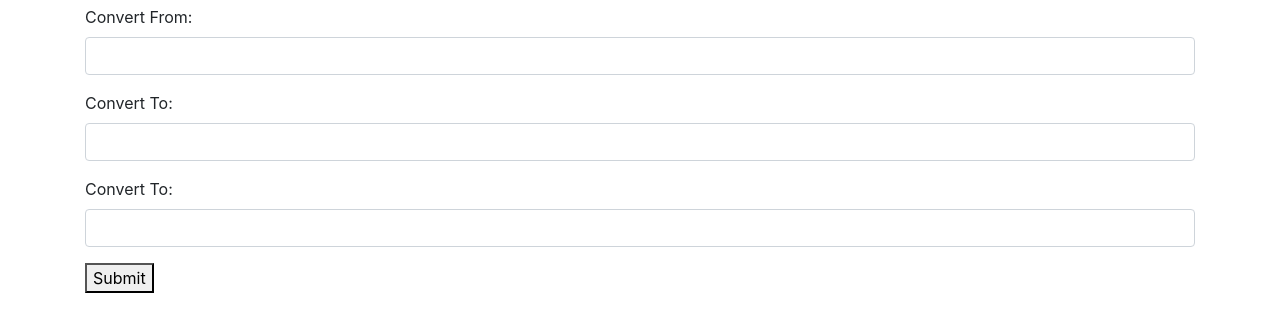
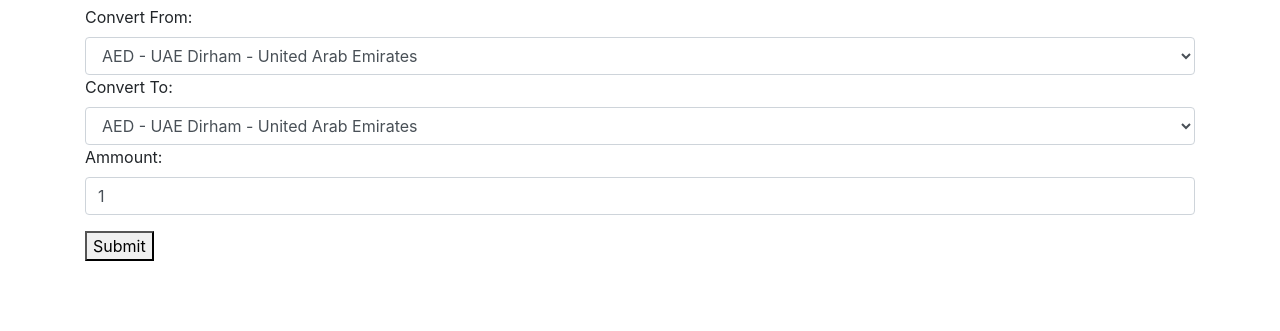
Before and after one commit to CodingMoore/currency_exchanger, a website built with webpack: page src/index.html in a window 1280 px wide. Shown: the part 51-382 px from the top of the page. Built offline with nearby package versions, Linux system fonts and the light colour scheme.

Commit message:
add automatic select menu option population

```diff
--- a/src/exchange-service.js
+++ b/src/exchange-service.js
@@ -1,17 +1,13 @@
 export class ExchangeApi {
   static async apiCall(baseCur) {
     try {
-      // console.log(`${baseCur}`);
       const response = await fetch(`https://v6.exchangerate-api.com/v6/${process.env.API_KEY}/latest/${baseCur}`);
       console.log("There has been an API call!");
       if(!response.ok) {
-        // console.log("An Error has been thrown!");
         throw Error(response.statusText);
       }
-      // console.log(response);
       return response.json();
     } catch(error) {
-      // console.log("There has been an error!");
       return error;
     }
   }
--- a/src/index.html
+++ b/src/index.html
@@ -6,18 +6,18 @@
 <body>
   <div class="container">
     <H1>Currency Exchange Rate Calculator</H1>
-    <form id="input form">
-      <div class="form-group">
+    <form id="inputForm">
+      <div id="dropDown">
         <label for="baseCur">Convert From: </label>
-        <input id="baseCur" class="form-control" type="text">
+        <select class="form-control" id="baseCur" required>
+        </select>
+        <label for="baseCur">Convert To: </label>
+        <select class="form-control" id="newCur" required>
+        </select>
       </div>
       <div class="form-group">
-        <label for="newCur">Convert To: </label>
-        <input id="newCur" class="form-control" type="text">
-      </div>
-      <div class="form-group">
-        <label for="inputVal">Convert To: </label>
-        <input id="inputVal" class="form-control" type="text">
+        <label for="inputVal">Ammount: </label>
+        <input id="inputVal" class="form-control" type="number" min="1" max="1000000000000000" value="1" required>
       </div>
       <button type="submit" id="submitButton">Submit</button>
     </form>
--- a/src/main.js
+++ b/src/main.js
@@ -4,6 +4,14 @@ import 'bootstrap/dist/css/bootstrap.min.css';
 import './css/styles.css';
 import { ExchangeApi } from './exchange-service';
 import { calc, Database } from './business.logic.js';
+import { moneyArray } from './money.array.js';
+
+$(window).on("load", function(){
+  for (let i = 0; i < moneyArray.length; i++) {
+    $("#baseCur").append("<option " + " " + "value='" + moneyArray[i][0] + "'>" + moneyArray[i][0] + " - " + moneyArray[i][1] + " - " + moneyArray[i][2] + "</option>");
+    $("#newCur").append("<option " + " " + "value='" + moneyArray[i][0] + "'>" + moneyArray[i][0] + " - " + moneyArray[i][1] + " - " + moneyArray[i][2] + "</option>");
+  }
+});
 
 function outputText() {
   let baseCur = $("#baseCur").val();
@@ -53,24 +61,3 @@ $(document).ready(function() {
     }
   });
 });
-
-
-//   databaseNew(response, newCur);
-//   if (response.conversion_rates) {
-//     $("#outputVal").html("The exchange rate between " + baseCur + " and " + newCur + " is " + Database.confactor + ". <br><br>" + inputVal + " " + baseCur + " = " + calc(inputVal, Database.confactor) + " " + newCur + ".");
-//   } else {
-//     if (response["error-type"] === "unsupported-code") {
-//       $("#outputVal").text("That input currency is not supported or does not exist");
-//     } else {
-//     $("#outputVal").text(`There was an error: ${response["error-type"]}`);
-//     }
-//   }
-// }
-
-// function outputDatabase() {
-//   let newCur = $("#newCur").val();
-//   let multFactor = dataBase(response, newCur);
-//   if (response.conversion_rates) {
-//     $("#outputVal").html("The exchange rate between " + baseCur + " and " + newCur + " is " + multFactor + ". <br><br>" + inputVal + " " + baseCur + " = " + calc(inputVal, multFactor) + " " + newCur + ".");
-// }
-// }
--- /dev/null
+++ b/src/money.array.js
@@ -0,0 +1,71 @@
+export let moneyArray = [
+  ["AED",	"UAE Dirham",	"United Arab Emirates"],
+  ["ARS",	"Argentine Peso",	"Argentina"],
+  ["AUD",	"Australian Dollar",	"Australia"],
+  ["BGN",	"Bulgarian Lev",	"Bulgaria"],
+  ["BRL",	"Brazilian Real",	"Brazil"],
+  ["BSD",	"Bahamian Dollar",	"Bahamas"],
+  ["CAD","	Canadian Dollar",	"Canada"],
+  ["CHF",	"Swiss Franc",	"Switzerland"],
+  ["CLP",	"Chilean Peso",	"Chile"],
+  ["CNY",	"Chinese Renminbi",	"China"],
+  ["COP",	"Colombian Peso",	"Colombia"],
+  ["CZK",	"Czech Koruna",	"Czech Republic"],
+  ["DKK",	"Danish Krone",	"Denmark"],
+  ["DOP",	"Dominican Peso",	"Dominican Republic"],
+  ["EGP",	"Egyptian Pound",	"Egypt"],
+  ["EUR", "Euro",	"Germany"],
+  ["EUR", "Euro",	"Austria"],
+  ["EUR", "Euro",	"Belgium"],
+  ["EUR", "Euro",	"Cyprus"],
+  ["EUR", "Euro",	"Estonia"],
+  ["EUR", "Euro",	"Finland"],
+  ["EUR", "Euro",	"France"],
+  ["EUR", "Euro",	"Greece"],
+  ["EUR", "Euro",	"Ireland"],
+  ["EUR", "Euro",	"Italy"],
+  ["EUR", "Euro",	"Latvia"],
+  ["EUR", "Euro",	"Lithuania"],
+  ["EUR", "Euro",	"Luxembourg"],
+  ["EUR", "Euro",	"Malta"],
+  ["EUR", "Euro",	"Netherlands"],
+  ["EUR", "Euro",	"Portugal"],
+  ["EUR", "Euro",	"Slovakia"],
+  ["EUR", "Euro",	"Slovenia"],
+  ["EUR", "Euro",	"Spain"],
+  ["FJD",	"Fiji Dollar",	"Fiji"],
+  ["GBP",	"Pound Sterling",	"United Kingdom"],
+  ["GTQ",	"Guatemalan Quetzal",	"Guatemala"],
+  ["HKD",	"Hong Kong Dollar",	"Hong Kong"],
+  ["HRK",	"Croatian Kuna",	"Croatia"],
+  ["HUF",	"Hungarian Forint",	"Hungary"],
+  ["IDR",	"Indonesian Rupiah",	"Indonesia"],
+  ["ILS",	"Israeli New Shekel",	"Israel"],
+  ["INR",	"Indian Rupee",	"India"],
+  ["ISK",	"Icelandic Krona",	"Iceland"],
+  ["JPY",	"Japanese Yen",	"Japan"],
+  ["KRW",	"South Korean Won",	"South Korea"],
+  ["KZT",	"Kazakhstani Tenge",	"Kazakhstan"],
+  ["MVR",	"Maldivian Rufiyaa",	"Maldives"],
+  ["MXN",	"Mexican Peso",	"Mexico"],
+  ["MYR",	"Malaysian Ringgit",	"Malaysia"],
+  ["NOK",	"Norwegian Krone",	"Norway"],
+  ["NZD",	"New Zealand Dollar",	"New Zealand"],
+  ["PAB",	"Panamanian Balboa",	"Panama"],
+  ["PEN",	"Peruvian Sol",	"Peru"],
+  ["PHP",	"Philippine Peso",	"Philippines"],
+  ["PKR",	"Pakistani Rupee",	"Pakistan"],
+  ["PLN",	"Polish Zloty",	"Poland"],
+  ["PYG",	"Paraguayan Guarani",	"Paraguay"],
+  ["RON",	"Romanian Leu",	"Romania"],
+  ["RUB",	"Russian Ruble",	"Russia"],
+  ["SAR",	"Saudi Riyal	Saudi"," Arabia"],
+  ["SEK",	"Swedish Krona",	"Sweden"],
+  ["SGD",	"Singapore Dollar",	"Singapore"],
+  ["THB",	"Thai Baht",	"Thailand"],
+  ["TRY",	"Turkish Lira",	"Turkey"],
+  ["TWD",	"New Taiwan Dollar",	"Taiwan"],
+  ["UAH",	"Ukrainian Hryvnia",	"Ukraine"],
+  ["USD",	"United States Dollar",	"United States"],
+  ["UYU",	"Uruguayan Peso",	"Uruguay"],
+  ["ZAR",	"South African Rand",	"South Africa"]];
```
Also changed, not shown: src/scratchpad.js (+144 -71 lines).
